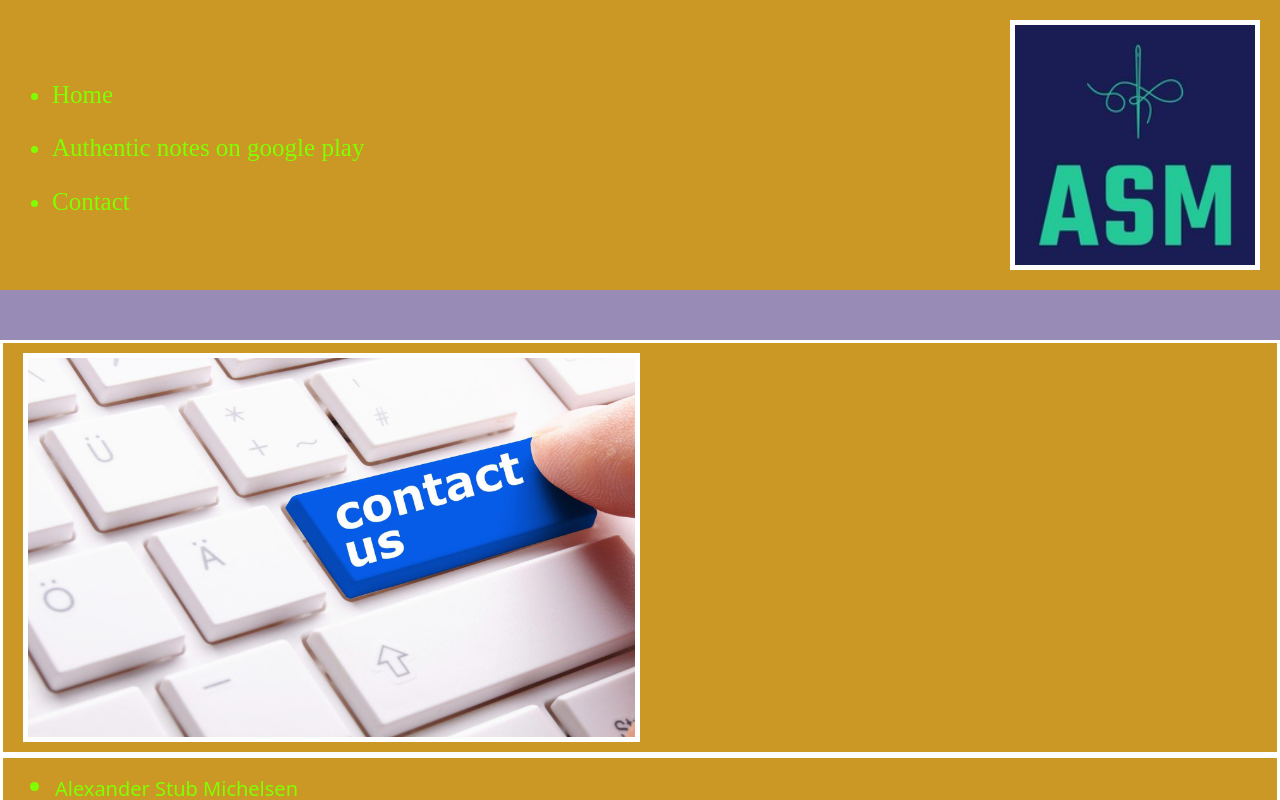
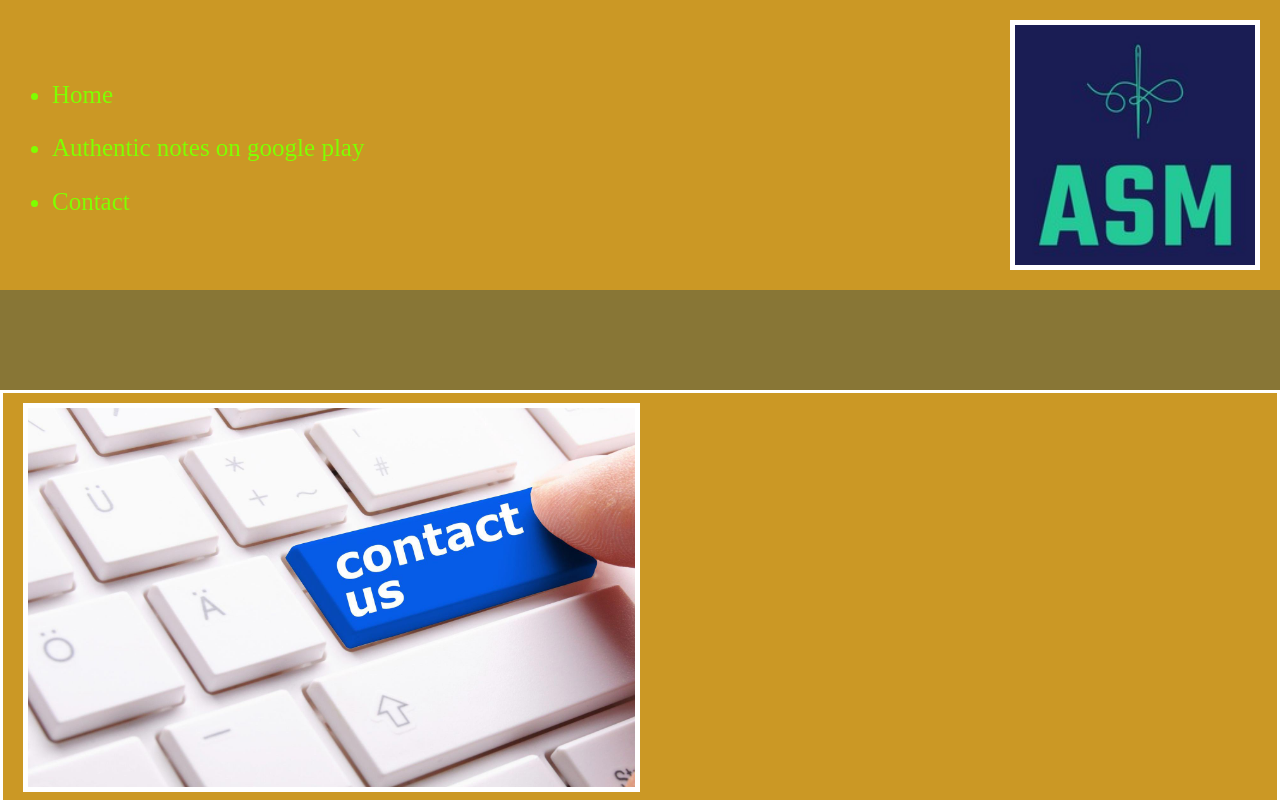
Before and after one commit to pantertanter/my-app, a React (Create React App) app: page /ContactPage in a window 1280 px wide. Shown: the top 800 px of the page. Built offline with nearby package versions, Linux system fonts and the light colour scheme.

Commit message:
fix contactpage

```diff
--- a/src/App.css
+++ b/src/App.css
@@ -37,6 +37,7 @@
 
 .Translate {
   padding: 20px;
+  padding-left: 55px;
 /*   transform: translatex(-303%);
  */  font-family: 'Rubik';
     font-size: 25sp;
@@ -84,6 +85,14 @@
   border-style: solid;
   border: 5px solid white;
   color: chartreuse;
+  /* transform: translateX(50px);
+  transform: translateY(-100px); */
+  top: 90%;
+  left: 90%;
+  text-align: center;
+  float: left;
+  height: 81.8%;
+  width: 356%;
 }
 
 #myBtn {
--- a/src/components/Navbar.css
+++ b/src/components/Navbar.css
@@ -3,8 +3,8 @@
     background-color:#cb9825;
     width:100%;
     border-bottom: solid;
-    border-width: 50px;
-    border-color: #988bb5;
+    border-width: 100px;
+    border-color: #887636;
     font-family: 'Rubik';
     font-size: 25sp;
 }
```
